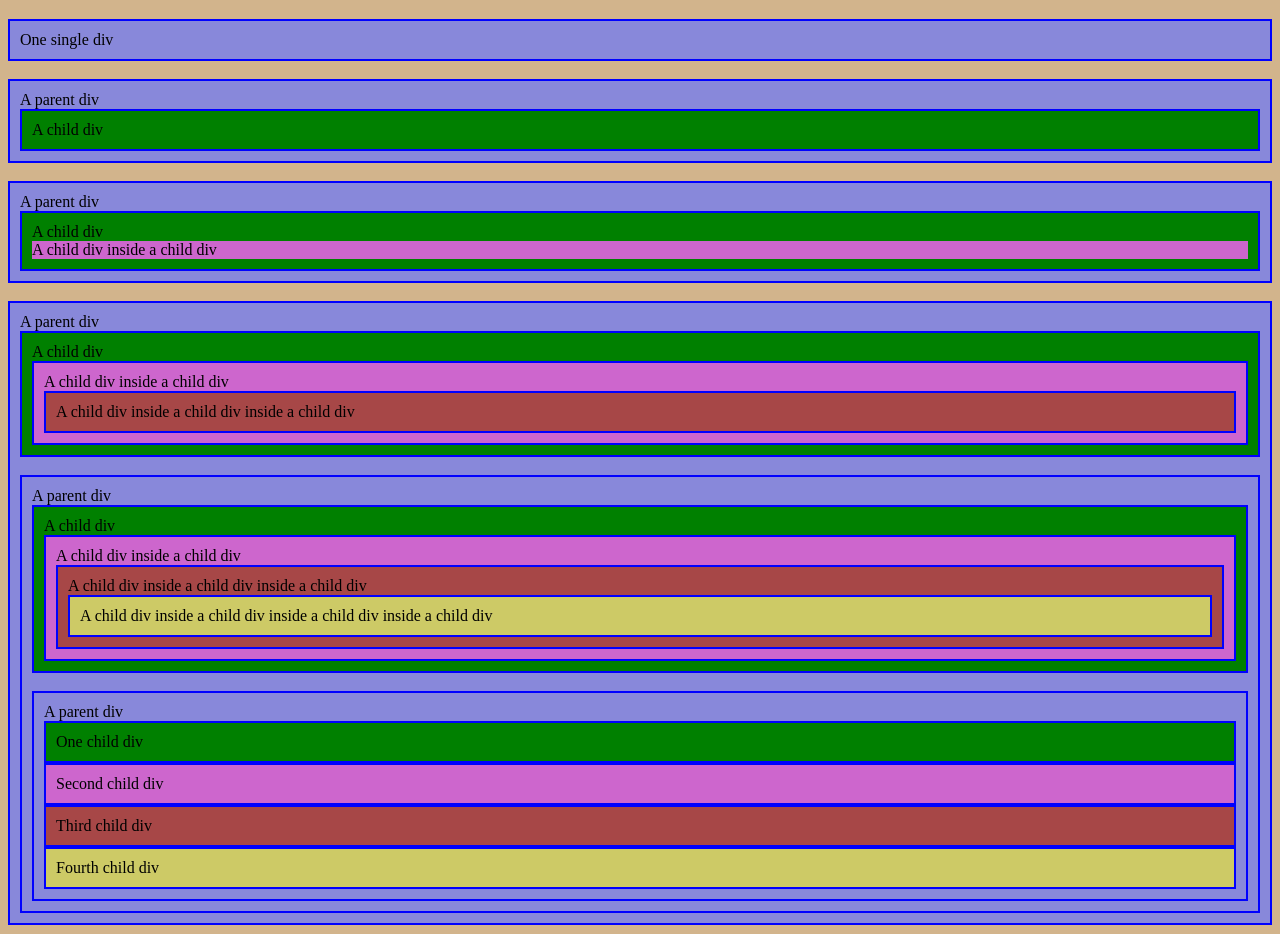
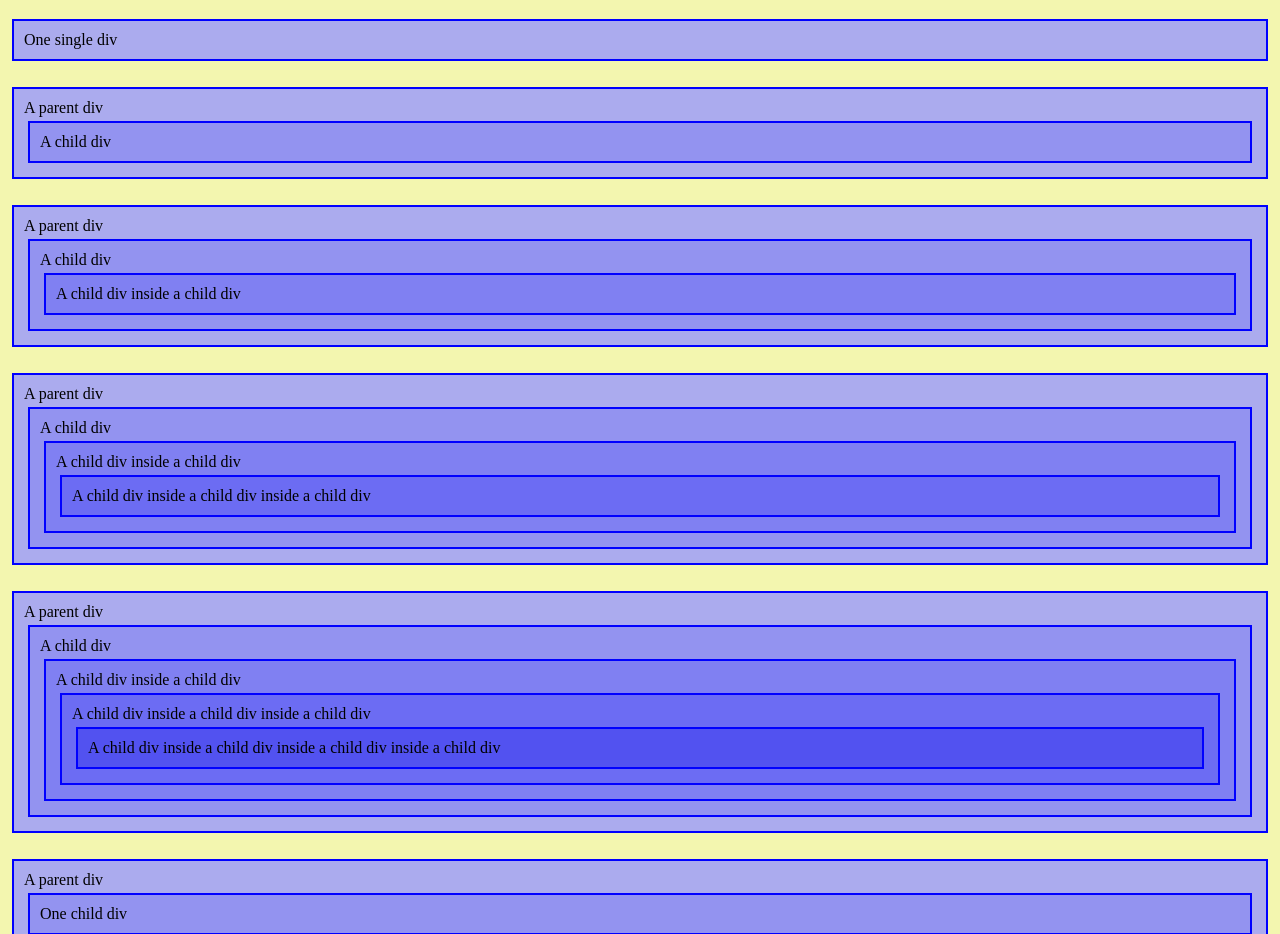
Before and after one commit to TravisSwift/practice, a plain HTML site: page index.html in a window 1280 px wide. Shown: the part 85-1019 px from the top of the page. Drawn offline with Linux system fonts and the light colour scheme.

Commit message:
edited colors added margins

```diff
--- a/index.html
+++ b/index.html
@@ -6,40 +6,30 @@
     <meta name="viewport" content="width=device-width, initial-scale=1.0">
     <title>Document</title>
 </head>
-<H1 style="text-align:center; padding: 10px; border: 2px solid blue">A Page Practicing Divs And Other Elements</H1>
+<!-- Header-->
+<H1 style="background-color: rgb(244, 178, 80); text-align:center; padding: 10px; border: 2px solid rgb(241, 117, 9)">A Page Practicing Divs And Other Elements</H1>
 
-
-<body style="background-color: tan">
+<!-- body backgorund color-->
+<body style="background-color: rgb(243, 246, 175)">
 
     <!--A single div-->
-<div style="background-color:rgb(136, 136, 218); padding: 10px; border: 2px solid blue">One single div</div>
+<div style="background-color:rgb(171, 171, 238); margin: 4px; padding: 10px; border: 2px solid blue">One single div</div>
 
 <!-- A break between divs-->
 <br>
 
 <!-- A Parent div with a child div-->
-<div style="background-color:rgb(136, 136, 218); padding: 10px; border: 2px solid blue">A parent div
-    <div style="background-color: green; padding: 10px; border: 2px solid blue">A child div</div>
+<div style="background-color:rgb(171, 171, 238); margin: 4px; padding: 10px; border: 2px solid blue">A parent div
+    <div style="background-color: rgb(147, 147, 240); margin: 4px; padding: 10px; border: 2px solid blue">A child div</div>
 </div>
 
 <!-- A break between divs-->
 <br>
 
 <!-- A parent div with a child div that has a child div-->
-<div style="background-color: rgb(136, 136, 218); padding: 10px; border: 2px solid blue"> A parent div
-    <div style="background-color: green; padding: 10px; border: 2px solid blue;">A child div
-        <div style="background-color: rgb(205, 102, 205)">A child div inside a child div </div>
-    </div>
-</div>
-
-<!-- a break between divs-->
-<br>
-
-<!-- a parent div with a child div with a child div with a child div-->
-<div style=" background-color: rgb(136, 136, 218); padding: 10px; border: 2px solid blue">A parent div
-    <div style="background-color: green; padding: 10px; border: 2px solid blue;">A child div
-        <div style="background-color: rgb(205, 102, 205); padding: 10px; border: 2px solid blue">A child div inside a child div
-            <div style="background-color: rgb(167, 71, 71); padding: 10px; border: 2px solid blue; ">A child div inside a child div inside a child div
+<div style="background-color: rgb(171, 171, 238); margin: 4px; padding: 10px; border: 2px solid blue"> A parent div
+    <div style="background-color: rgb(147, 147, 240); margin: 4px; padding: 10px; border: 2px solid blue;">A child div
+        <div style="background-color: rgb(128, 128, 242); margin: 4px; padding: 10px; border: 2px solid blue;">A child div inside a child div
         </div>
     </div>
 </div>
@@ -48,24 +38,39 @@
 <br>
 
 <!-- a parent div with a child div with a child div with a child div-->
-<div style=" background-color: rgb(136, 136, 218); padding: 10px; border: 2px solid blue">A parent div
-    <div style="background-color: green; padding: 10px; border: 2px solid blue;">A child div
-        <div style="background-color: rgb(205, 102, 205); padding: 10px; border: 2px solid blue">A child div inside a child div
-            <div style="background-color: rgb(167, 71, 71); padding: 10px; border: 2px solid blue; ">A child div inside a child div inside a child div
-                <div style="background-color: rgb(205, 202, 102); padding: 10px; border: 2px solid blue"> A child div inside a child div inside a child div inside a child div
+<div>
+<div style=" background-color: rgb(171, 171, 238); margin: 4px; padding: 10px; border: 2px solid blue">A parent div
+    <div style="background-color: rgb(147, 147, 240); margin: 4px; padding: 10px; border: 2px solid blue;">A child div
+        <div style="background-color: rgb(128, 128, 242); margin: 4px; padding: 10px; border: 2px solid blue">A child div inside a child div
+            <div style="background-color: rgb(108, 108, 243); margin: 4px; padding: 10px; border: 2px solid blue; ">A child div inside a child div inside a child div
+        </div>
+    </div>
+</div>
+</div>
+
+<!-- a break between divs-->
+<br>
+
+<!-- a parent div with a child div with a child div with a child div-->
+<div>
+<div style=" background-color: rgb(171, 171, 238); margin: 4px; padding: 10px; border: 2px solid blue">A parent div
+    <div style="background-color: rgb(147, 147, 240); margin: 4px; padding: 10px; border: 2px solid blue;">A child div
+        <div style="background-color: rgb(128, 128, 242); margin: 4px; padding: 10px; border: 2px solid blue">A child div inside a child div
+            <div style="background-color: rgb(108, 108, 243); margin: 4px; padding: 10px; border: 2px solid blue; ">A child div inside a child div inside a child div
+                <div style="background-color: rgb(82, 82, 240); margin: 4px; padding: 10px; border: 2px solid blue"> A child div inside a child div inside a child div inside a child div
                 </div>
         </div>
     </div>
 </div>
-
+</div>
 <br>
 
 <!-- A parent div with four child divs inside it-->
-<div style="background-color:rgb(136, 136, 218); padding: 10px; border: 2px solid blue">A parent div
-    <div style="background-color: green; padding: 10px; border: 2px solid blue">One child div</div>
-    <div style="background-color: rgb(205, 102, 205); padding: 10px; border: 2px solid blue">Second child div</div>
-    <div style="background-color: rgb(167, 71, 71); padding: 10px; border: 2px solid blue">Third child div</div>
-    <div style="background-color: rgb(205, 202, 102); padding: 10px; border: 2px solid blue">Fourth child div</div>
+<div style="background-color: rgb(171, 171, 238); margin: 4px; padding: 10px; border: 2px solid blue">A parent div
+    <div style="background-color: rgb(147, 147, 240); margin: 4px; padding: 10px; border: 2px solid blue">One child div</div>
+    <div style="background-color: rgb(147, 147, 240); margin: 4px; padding: 10px; border: 2px solid blue">Second child div</div>
+    <div style="background-color: rgb(147, 147, 240); margin: 4px; padding: 10px; border: 2px solid blue">Third child div</div>
+    <div style="background-color: rgb(147, 147, 240); margin: 4px; padding: 10px; border: 2px solid blue">Fourth child div</div>
 </div>
 
 </body>
```
